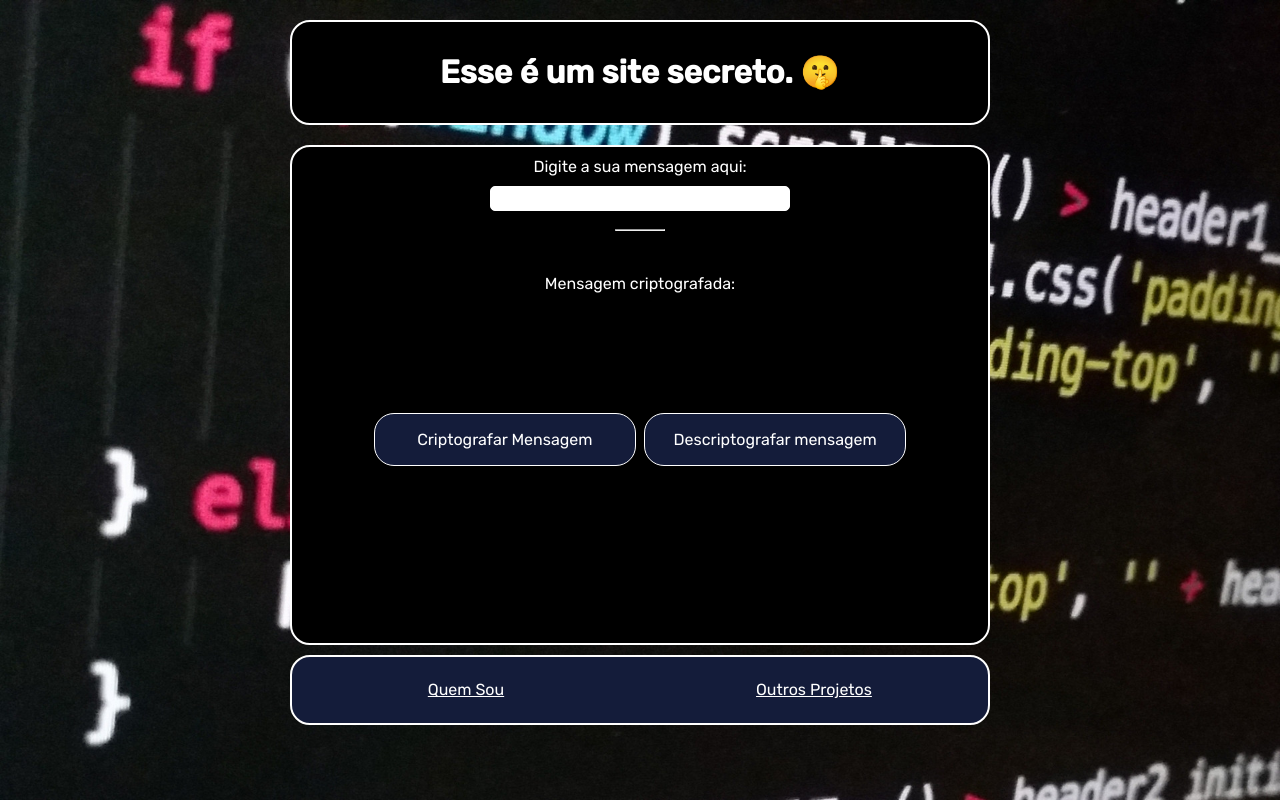
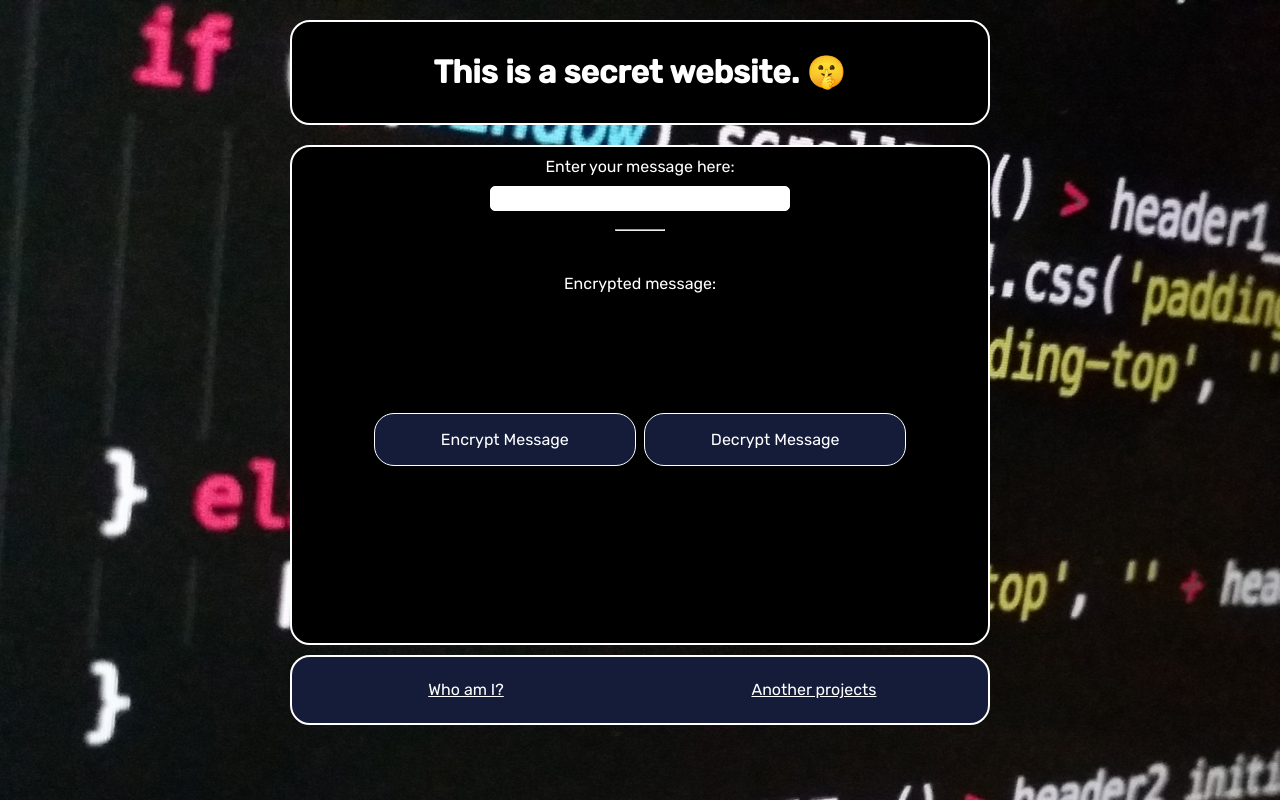
Before and after one commit to gilbmporto/SuperEncoder, a plain HTML site: page index.html in a window 1280 px wide. Drawn offline with Linux system fonts and the light colour scheme.

Commit message:
Update from portuguese to english
Updating text at the HTML website from portuguese to english.

```diff
--- a/index.html
+++ b/index.html
@@ -4,7 +4,7 @@
     <meta charset="UTF-8">
     <meta http-equiv="X-UA-Compatible" content="IE=edge">
     <meta name="viewport" content="width=device-width, initial-scale=1.0">
-    <title>Mensagens Motivadoras</title>
+    <title>Super Encoder</title>
     <link rel="stylesheet" href="style.css">
     <style>
         @import url('https://fonts.googleapis.com/css2?family=Rubik:wght@300;400;500&display=swap');
@@ -15,22 +15,22 @@
 <body>
     <div class="header">
         <header>
-            <h1>Esse é um site secreto. 🤫</h1>
+            <h1>This is a secret website. 🤫</h1>
         </header>
     </div>
     <div class="crypto-form">
         <form method="GET">
-            <label for="mens-a-criptografar">Digite a sua mensagem aqui:</label><br>
+            <label for="mens-a-criptografar">Enter your message here:</label><br>
             <input type="text" id="mens-a-criptografar" name="mens-a-criptografar">
             <hr>
             <br>
-            <p>Mensagem criptografada:</p>
+            <p>Encrypted message:</p>
             <section>
                 <p id="mens-cripto"></p>
             </section>
             <section>
-                <p id="recomendacao">Compartilhe a mensagem acima e peça para <br>
-                a pessoa usar o site para descriptografar.</p>
+                <p id="recomendacao">Share the message up above and <br>
+                ask someone to decrypt it right here at this website.</p>
             </section>
         </form>
 
@@ -41,20 +41,20 @@
 
         <div class="flex">
             <section id="cripto-mens">
-                <p>Criptografar Mensagem</p>
+                <p>Encrypt Message</p>
             </section>
             <section id="decript-mens">
-                <p>Descriptografar mensagem</p>
+                <p>Decrypt Message</p>
             </section>
         </div>
 
     </div>
     <div class="nav">
         <section class="link">
-            <p><a href="https://github.com/gilbmporto">Quem Sou</a></p>
+            <p><a href="https://github.com/gilbmporto">Who am I?</a></p>
         </section>
         <section class="link">
-            <p><a href="https://github.com/gilbmporto?tab=repositories">Outros Projetos</a></p>
+            <p><a href="https://github.com/gilbmporto?tab=repositories">Another projects</a></p>
         </section>
     </div>
 
```
